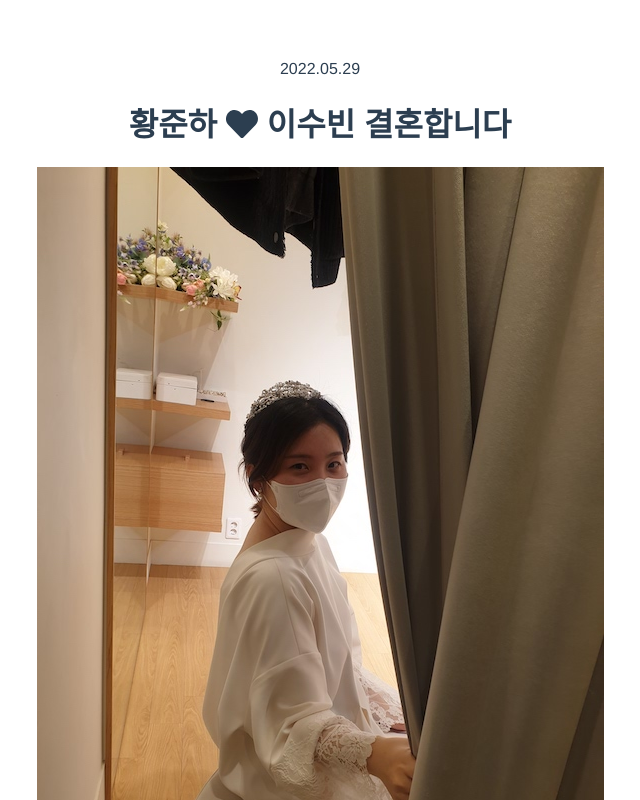
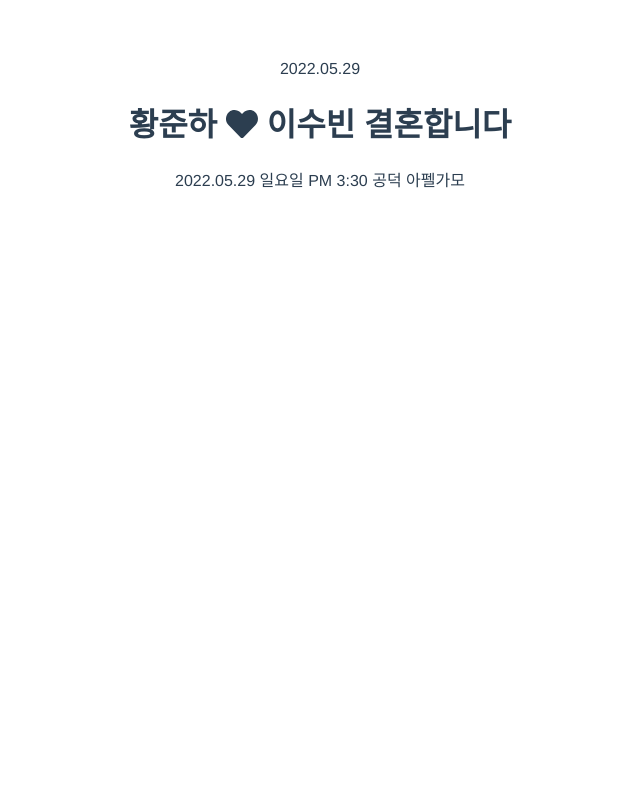
Before and after one commit to ebleeeblee/junha-subee.github.io, a Vue app: page / in a window 1280 px wide. Shown: the top 800 px of the page, without its empty margins (320-960 px from the left). Built offline with nearby package versions, Linux system fonts and the light colour scheme.

Commit message:
add dist folder

```diff
--- a/src/components/HelloWorld.vue
+++ b/src/components/HelloWorld.vue
@@ -1,7 +1,7 @@
 <template>
   <div class="hello">
     <h1>황준하 <font-awesome-icon :icon="['fas','heart']"/> 이수빈 결혼합니다</h1>
-    <img alt="Vue logo" src="../assets/subeen.jpeg">
+    <!-- <img alt="Vue logo" src="../assets/subeen.jpeg"> -->
     <p>
       2022.05.29 일요일 PM 3:30
       공덕 아펠가모
--- /dev/null
+++ b/vue.config.js
@@ -0,0 +1,3 @@
+module.exports = {
+    publicPath: '/mobile-wedding/'
+}
```
Also changed, not shown: 8 other files (tests, documents, lock files or other folders).
